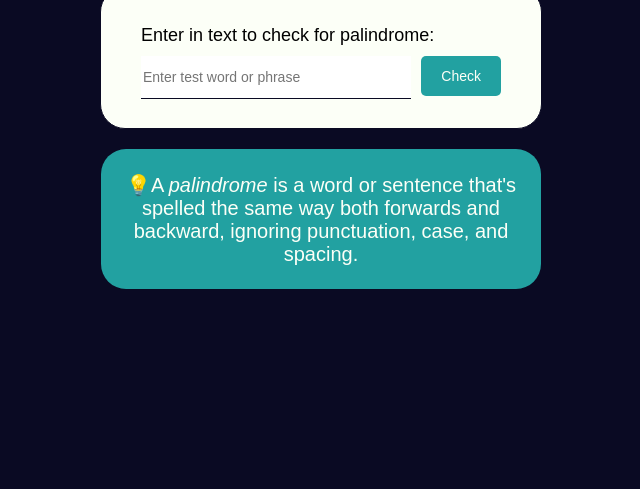
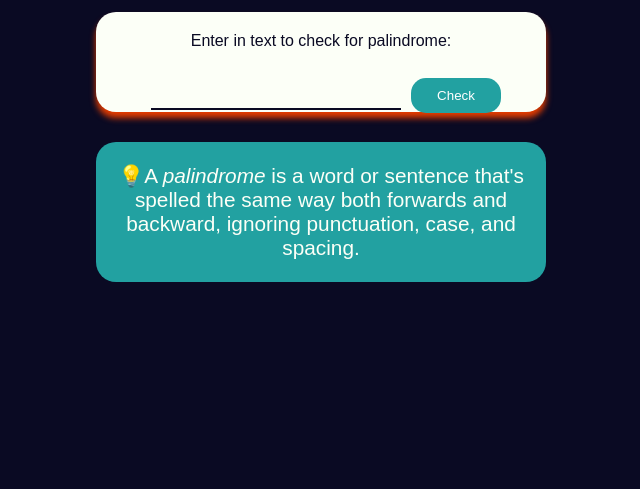
Before and after one commit to BerdiGSD/CheckMyPalindrome, a plain HTML site: page index.html in a window 1280 px wide. Shown: the part 327-816 px from the top of the page, without its empty margins (319-959 px from the left). Drawn offline with Linux system fonts and the light colour scheme.

Commit message:
still working on css style issues

```diff
--- a/index.html
+++ b/index.html
@@ -19,12 +19,10 @@
             <h1 class="title">Is it a Palindrome?</h1>
         </div>
         <div class="user-input-block">
-            <p class="prompt">Enter in text to check for palindrome:</p>
-            <label class="prompt">
-                <input class="text-input" id="text-input" placeholder="Enter test word or phrase">
-                <button id="check-btn">Check</button>
-            </label>
-            <div id="result" hidden></div>
+            <label for="text-input">Enter in text to check for palindrome:</label>
+            <input class="text-input" id="text-input" value type="text">
+            <button class="check-btn" id="check-btn">Check</button>
+            <div class="results-div hidden"  id="result"></div>
         </div>
         <div class="definition">
             <p>
--- a/styles.css
+++ b/styles.css
@@ -6,26 +6,27 @@
     --dark-grey: #0a0a23;
   }
 
+  * {
+    margin: 0;
+    padding: 0;
+    box-sizing: border-box;
+}
+
   body {
-    display: flex;
-    justify-content: center;
-    align-items: center;
-    min-height: 100vh;
-    margin: 0;
     font-family: Arial, Helvetica, sans-serif;
-    background-color: var(--dark-grey); /* Updated background color */
+    background-color: var(--dark-grey);
+    display: block;
+    margin: 8px;
   }
 
   .container {
+    width: 100%;
+    min-height: 100vh;
+    position: relative;
     display: flex;
+    align-items: center;
+    justify-content: center;
     flex-direction: column;
-    align-items: center;
-    justify-content: space-evenly;
-  }
-
-  div, main {
-    width: 400px;
-    text-align: center;
   }
 
   .logo-block {
@@ -50,6 +51,9 @@
   .title-block {
     color: var(--tica-white);
     text-align: center;
+    padding: 10px 0;
+    font-size: 2.5rem;
+    margin: 10px;
   }
 
   .title {
@@ -57,72 +61,73 @@
   }
 
   .user-input-block {
+    width: min(100vw, 450px);
+    min-height: 100px;
+    border-radius: 20px;
     display: flex;
-    flex-direction: column;
     align-items: center;
     justify-content: center;
-    width: 100%;
-    max-width: 500px;
+    flex-wrap: wrap;
+    padding: 20px;
+    margin: 10px 0;
     background-color: var(--tica-white);
-    border: 1px solid var(--dark-grey);
-    border-radius: 25px;
-    padding: 20px;
+    box-shadow: 0 6px 6px var(--tica-red);
   }
 
-  .prompt {
-    font-size: 18px;
-    margin-bottom: 10px;
-    display: flex;
-    width: 90%;
+  label {
+    color: var(--dark-grey);
+    margin-bottom: 20px;
   }
 
   .text-input {
-    width: calc(100% - 80px);
-    height: 40px;
+    height: 30px;
+    width: 250px;
+    text-align: center;
+    font-size: 1.2rem;
+    margin: 10px;
     border: none;
-    border-bottom: 1px solid var(--dark-grey);
-    font-size: 14px;
-    margin-right: 10px;
-
+    border-bottom: 2px solid var(--dark-grey);
+    background-color: var(--tica-white);
   }
 
-  #check-btn {
-    height: 40px;
+  .check-btn {
+    width: 90px;
+    border: none;
+    padding: 10px;
+    border-radius: 15px;
     background-color: var(--tica-green);
-    color: var(--tica-white);
-    border: none;
-    border-radius: 5px;
-    padding: 0 20px;
-    font-size: 14px;
+    color: #fff;
+    cursor: pointer;
   }
 
-  .result {
+  .results-div {
+    overflow-y: auto;
+    word-wrap: break-word;
+    min-height: 50px;
+    color: var(--dark-grey);
+  }
+
+  .hidden {
     display: none;
-    height: 350px;
-    width: 100%;
-    max-width: 500px;
-    background-color: var(--tica-white);
-    border: 1px solid var(--dark-grey);
-    border-radius: 5px;
-    padding: 20px;
-    margin-top: 20px;
   }
 
   .definition {
+    width: min(100vw, 450px);
+    font-size: 1.3rem;
+    min-height: 140px;
+    background-color: var(--tica-green);
+    margin-top: 20px;
+    padding: 20px;
+    border-radius: 20px;
     display: flex;
-    flex-direction: column;
     align-items: center;
     justify-content: center;
-    background-color: var(--tica-green);
-    color: var(--tica-white);
-    border-radius: 25px;
-    padding: 20px;
-    margin-top: 20px;
   }
 
   .definition p {
     color: var(--tica-white);
-    font-size: 20px;
+    vertical-align: middle;
+    text-align: center;
   }
 
   .user-input-block, .definition {
```
